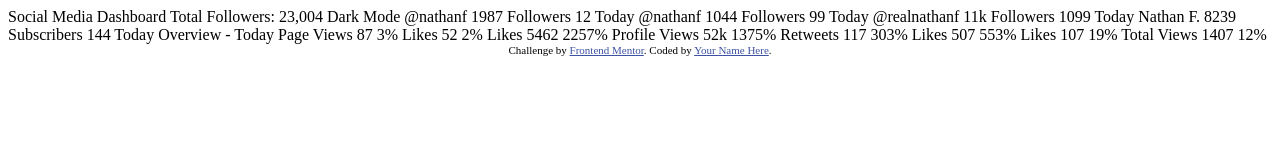
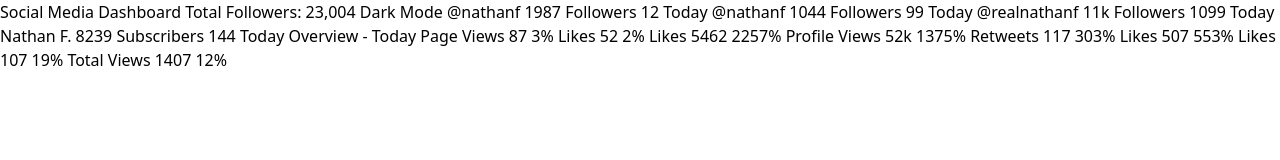
Before and after one commit to javascriptor1/social-media-dashboard-with-theme-switcher-master, a plain HTML site: page index.html in a window 1280 px wide. Drawn offline with Linux system fonts and the light colour scheme.

Commit message:
Installed Tailwindcss

```diff
--- a/index.html
+++ b/index.html
@@ -1,87 +1,25 @@
 <!DOCTYPE html>
 <html lang="en">
-<head>
-  <meta charset="UTF-8">
-  <meta name="viewport" content="width=device-width, initial-scale=1.0"> <!-- displays site properly based on user's device -->
+  <head>
+    <meta charset="UTF-8" />
+    <meta name="viewport" content="width=device-width, initial-scale=1.0" />
+    <!-- displays site properly based on user's device -->
 
-  <link rel="icon" type="image/png" sizes="32x32" href="./images/favicon-32x32.png">
+    <link
+      rel="icon"
+      type="image/png"
+      sizes="32x32"
+      href="./images/favicon-32x32.png"
+    />
+    <link rel="stylesheet" href="dist/style.css" />
 
-  <title>Frontend Mentor | [Challenge Name Here]</title>
-
-  <!-- Feel free to remove these styles or customise in your own stylesheet 👍 -->
-  <style>
-    .attribution { font-size: 11px; text-align: center; }
-    .attribution a { color: hsl(228, 45%, 44%); }
-  </style>
-</head>
-<body>
-
-  Social Media Dashboard
-  Total Followers: 23,004
-
-  Dark Mode
-
-
-
-  @nathanf
-  1987
-  Followers
-  12 Today
-
-  @nathanf
-  1044
-  Followers
-  99 Today
-
-  @realnathanf
-  11k
-  Followers
-  1099 Today
-
-  Nathan F.
-  8239
-  Subscribers
-  144 Today
-
-
-
-  Overview - Today
-
-  Page Views
-  87
-  3%
-
-  Likes
-  52
-  2%
-
-  Likes
-  5462
-  2257%
-
-  Profile Views
-  52k
-  1375%
-
-  Retweets
-  117
-  303%
-
-  Likes
-  507
-  553%
-
-  Likes
-  107
-  19%
-
-  Total Views
-  1407
-  12%
-
-  <div class="attribution">
-    Challenge by <a href="https://www.frontendmentor.io?ref=challenge" target="_blank">Frontend Mentor</a>.
-    Coded by <a href="#">Your Name Here</a>.
-  </div>
-</body>
+    <title>Frontend Mentor | [Challenge Name Here]</title>
+  </head>
+  <body>
+    Social Media Dashboard Total Followers: 23,004 Dark Mode @nathanf 1987
+    Followers 12 Today @nathanf 1044 Followers 99 Today @realnathanf 11k
+    Followers 1099 Today Nathan F. 8239 Subscribers 144 Today Overview - Today
+    Page Views 87 3% Likes 52 2% Likes 5462 2257% Profile Views 52k 1375%
+    Retweets 117 303% Likes 507 553% Likes 107 19% Total Views 1407 12%
+  </body>
 </html>
--- /dev/null
+++ b/src/input.css
@@ -0,0 +1,3 @@
+@tailwind base;
+@tailwind components;
+@tailwind utilities;
--- /dev/null
+++ b/tailwind.config.js
@@ -0,0 +1,8 @@
+/** @type {import('tailwindcss').Config} */
+module.exports = {
+  content: ["./*.{html,js}"],
+  theme: {
+    extend: {},
+  },
+  plugins: [],
+};
```
Also changed, not shown: dist/style.css (added).
